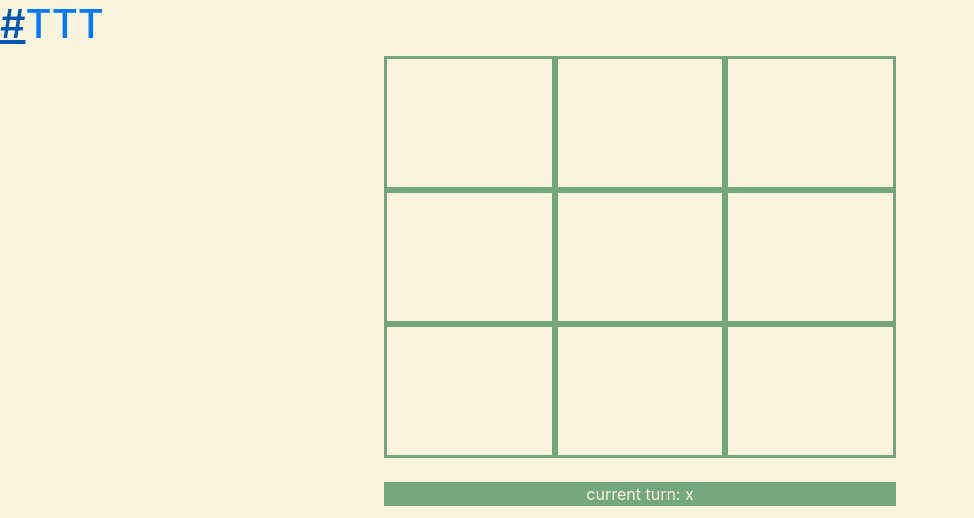
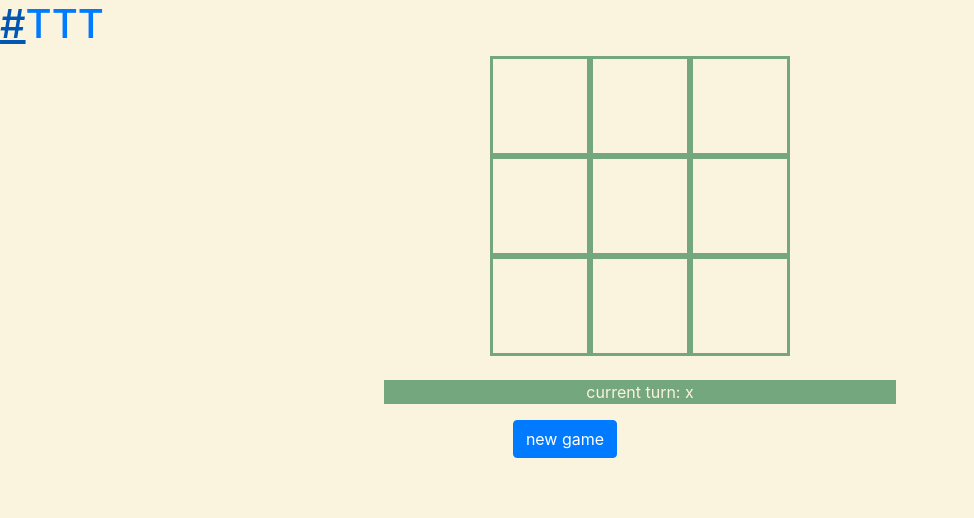
Before and after one commit to vmcasbarro/tictactoe-client, a website built with webpack: page index.html in a window 1280 px wide. Shown: the top 518 px of the page, without its empty margins (0-974 px from the left). Built offline with nearby package versions, Linux system fonts and the light colour scheme.

Commit message:
fixed size squares for grid!

```diff
--- a/assets/styles/index.scss
+++ b/assets/styles/index.scss
@@ -23,11 +23,13 @@ body {
 }
 
 .container {
-  width: 40%;
+  width: 300px;
+  height: 300px;
 }
 .board {
   border-style: solid;
   border-color: $border-color;
+  height: 100px;
   padding-top: 12.5%;
   padding-bottom: 12.5%;
   text-align: center;
```
